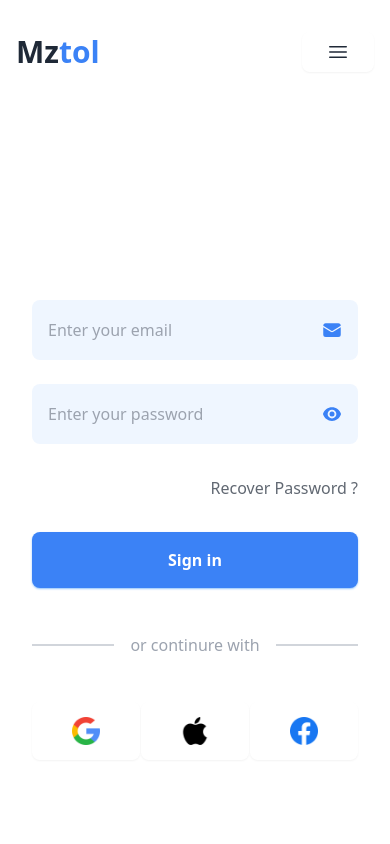
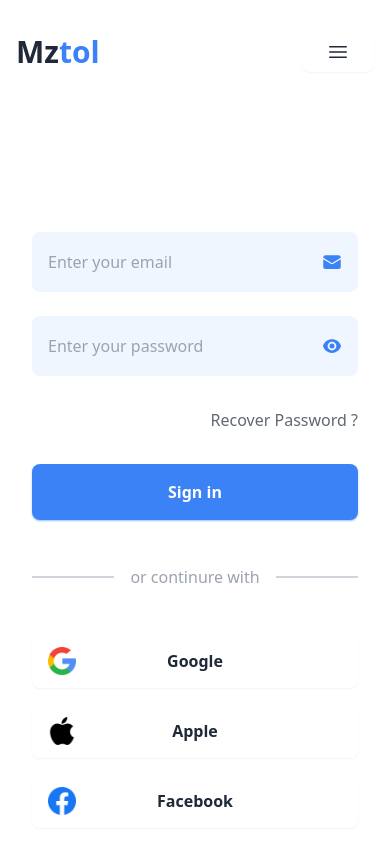
Before and after one commit to chihabMe/daw-addiction-detector, a React (Vite) app in the folder frontend/: page /accounts/login in a window 390 px wide. Shown: the top 844 px of the page. Built offline with nearby package versions, Linux system fonts and the light colour scheme.

Commit message:
improved the login page design + fixed a bug in the dark mode

```diff
--- a/frontend/src/App.tsx
+++ b/frontend/src/App.tsx
@@ -13,8 +13,8 @@ function App() {
             transition={{}}
             initial={{opacity:0}}
             exit={{opacity:1}}
-            animate={{top:0,right:0,bottom:0,left:0,opacity:1,radius:0}}
-            className="-z-10 fixed      bg-light  dark:bg-dark"></motion.div>
+            animate={{opacity:1}}
+            className="-z-10 fixed    top-0 bottom-0 left-0 right-0  bg-light  dark:bg-dark"></motion.div>
         )}
       </AnimatePresence>
       <RouterProvider router={router} />;
--- a/frontend/src/pages/accounts/login.tsx
+++ b/frontend/src/pages/accounts/login.tsx
@@ -60,10 +60,10 @@ const LoginPage = () => {
             <p>or continure with</p>
             <hr className=" grow my-6 border-t-2 border-gray-300 dark:border-gray-600" />
           </div>
-          <div className="flex justify-around ">
-        <LoginSocialMediaItem link="/accounts/login" src="/images/social_media/google.png"  />
-        <LoginSocialMediaItem link="/accounts/login" src="/images/social_media/apple.png"  />
-        <LoginSocialMediaItem link="/accounts/login" src="/images/social_media/facebook.png"  />
+          <div className="flex justify-around flex-col gap-4 lg:gap-0 lg:flex-row ">
+        <LoginSocialMediaItem text="google" link="/accounts/login" src="/images/social_media/google.png"  />
+        <LoginSocialMediaItem text="apple" link="/accounts/login" src="/images/social_media/apple.png"  />
+        <LoginSocialMediaItem text="facebook" link="/accounts/login" src="/images/social_media/facebook.png"  />
           </div>
         </div>
       </section>
@@ -71,11 +71,14 @@ const LoginPage = () => {
   );
 };
 
-const LoginSocialMediaItem = ({src,link}:{src:string,link:string}) => {
+const LoginSocialMediaItem = ({src,link,text}:{src:string,text:string,link:string}) => {
   return (
-    <div className="bg-ligth dark:bg-dark  py-[15px] px-10 hover:shadow-lg  transition-all duration-200  rounded-lg dark:shadow-gray-50 shadow-sm cursor-pointer ">
-      <Link to={link}>
-        <img src={src} className="w-7 h-7" />
+    <div className="bg-ligth dark:bg-dark relative  py-[15px] px-10 hover:shadow-lg   transition-all duration-200  rounded-lg  shadow-sm cursor-pointer ">
+      <Link to={link} className="flex justify-center w-full  items-center w-6 h-6">
+        <img src={src} className="w-7 h-7  mx-auto absolute left-4 top-1/2 lg:left-1/2 lg:-translate-x-1/2 -translate-y-1/2   " />
+        <span className=" lg:hidden text-text-darker capitalize font-bold dark:text-text-ligther">
+          {text}
+        </span>
       </Link>
     </div>
   );
```
